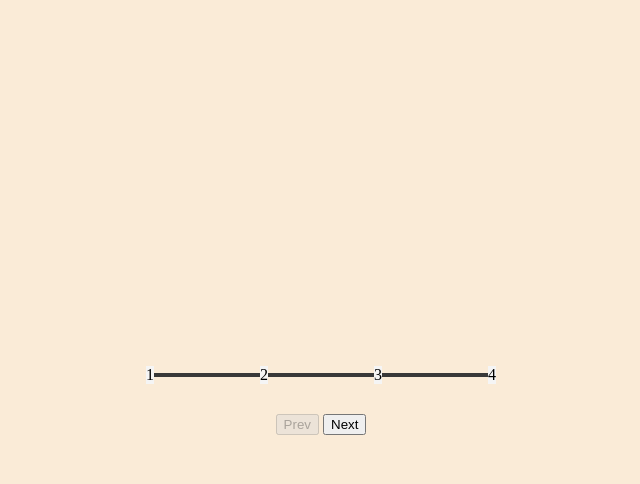
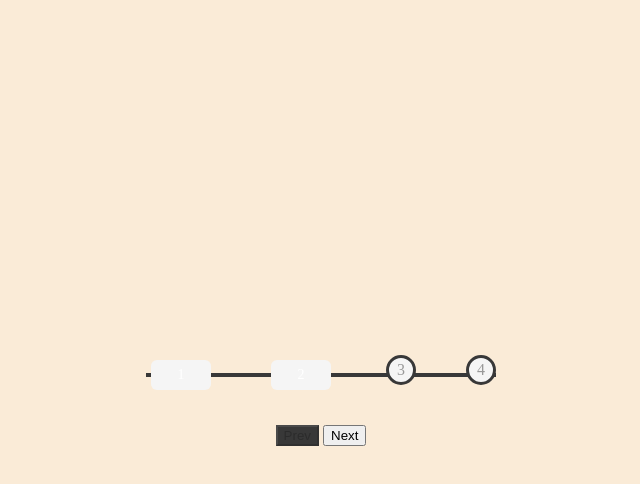
Before and after one commit to mmg489/progressSteps, a plain HTML site: page index.html in a window 1280 px wide. Both pictures are taken after a click on the button "Next". Shown: the whole page, without its empty margins (319-959 px from the left). Drawn offline with Linux system fonts and the light colour scheme; a web font is replaced by a local one.

Commit message:
adding Logic for circle buttons

```diff
--- a/script.js
+++ b/script.js
@@ -0,0 +1,36 @@
+const progress = document.getElementById('progress')
+const prev = document.getElementById('prev')
+const next = document.getElementById('next')
+const circles = document.querySelectorAll('.circle')
+
+let currentActive = 1
+
+next.addEventListener('click', () => {
+    currentActive++
+
+   if(currentActive > circles.length){
+    currentActive = circles.length
+   }
+   update()
+})
+
+prev.addEventListener('click', () => {
+    currentActive--
+
+   if(currentActive < 1){
+    currentActive = 1
+   }
+
+  update()
+})
+
+function update(){
+    circles.forEach((circle,idx)=>{
+        if(idx<currentActive){
+            circle.classList.add('active')
+        } else {
+            circle.classList.remove('active')
+        }
+
+    })
+}
--- a/style.css
+++ b/style.css
@@ -60,4 +60,38 @@ body {
 
 .circle {
     background-color: whitesmoke;
+    color: #999;
+    border-radius: 50%;
+    height: 30px;
+    width:30px;
+    display:flex;
+    align-items: center;
+    justify-content: center;
+    border: 3px solid var(--line-border-empty);
+    transition: .4s ease;
 }
+
+.circle.active{
+    border-color:var(--line-border-fill);
+    color: #fff;
+    border: 0;
+    border-radius:6px;
+    cursor: pointer;
+    font-family: inherit;
+    padding: 8px 30px;
+    margin: 5px;
+    font-size: 14px;
+}
+
+.btn:active{
+    transform: scale(0.98);
+}
+
+.btn:focus{
+    outline:0;
+}
+
+.btn:disabled{
+    background-color: var(--line-border-empty);
+    cursor:not-allowed;
+}
```
